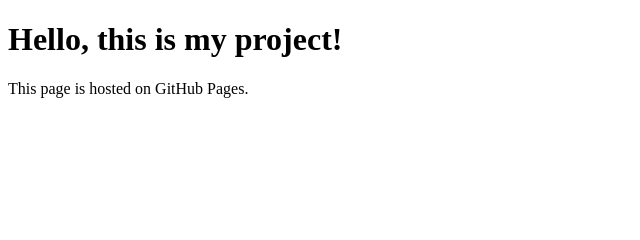
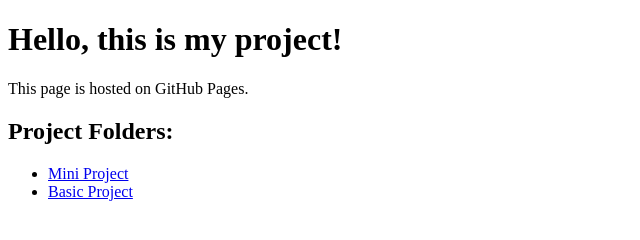
Before and after one commit to siegrin/JavaSCript-Master, a plain HTML site: page index.html in a window 1280 px wide. Shown: the whole page, without its empty margins (0-640 px from the left). Drawn offline with Linux system fonts and the light colour scheme.

Commit message:
First Update

```diff
--- a/index.html
+++ b/index.html
@@ -8,5 +8,11 @@
 <body>
     <h1>Hello, this is my project!</h1>
     <p>This page is hosted on GitHub Pages.</p>
+
+    <h2>Project Folders:</h2>
+    <ul id="project-list">
+        <li><a href="Mini Project/">Mini Project</a></li>
+        <li><a href="Basic Project/">Basic Project</a></li>
+    </ul>
 </body>
 </html>
```
